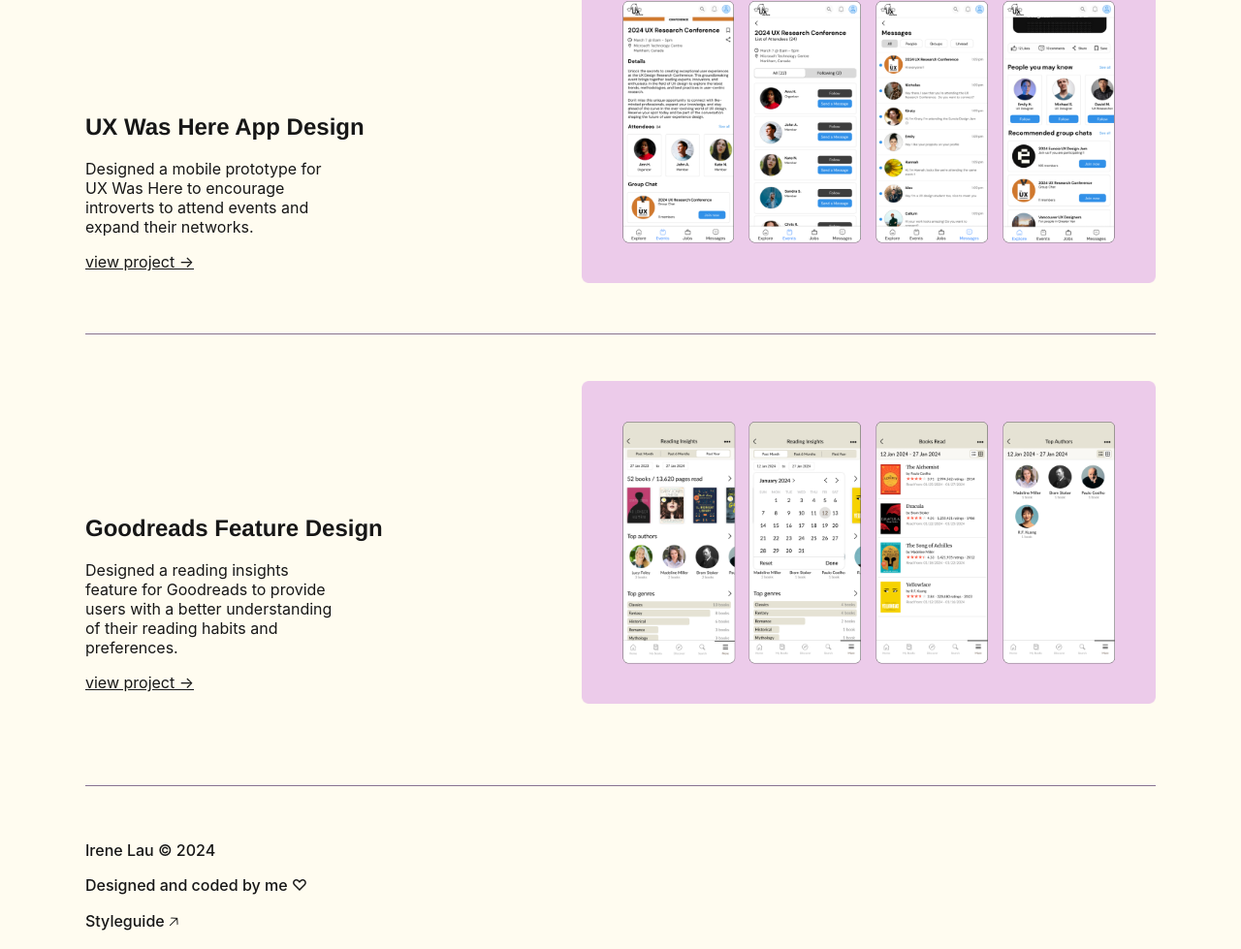
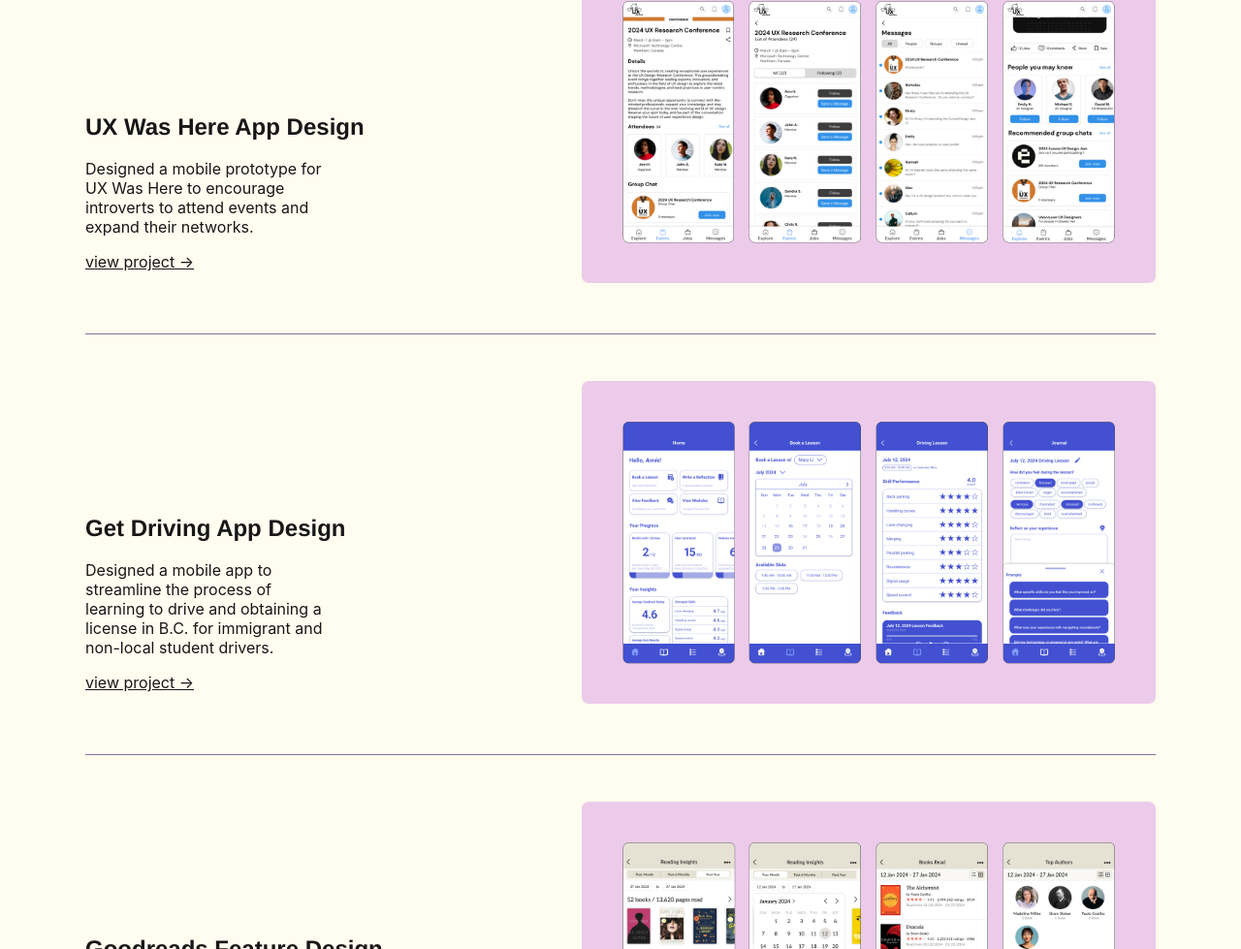
Before and after one commit to pvnkzn/IreneLau_Portfolio, a plain HTML site: page projects.html in a window 1280 px wide. Shown: the part 296-1275 px from the top of the page at 97% size. Drawn offline with Linux system fonts and the light colour scheme; a web font is replaced by a local one.

Commit message:
added project 3 to project page

```diff
--- a/projects.html
+++ b/projects.html
@@ -41,6 +41,20 @@
                 </div>
             </div>
 
+            <!-- proj 3 -->
+            <div class ="project-listing">
+                <div class ="project-content">
+                    <h2>Get Driving App Design</h2>
+                    <p>Designed a mobile app to streamline the process of learning to drive and obtaining a license in B.C. for immigrant and non-local student drivers.</p>
+                    <p><a class = "in-text-link" href = "project3.html">view project →</a></p>
+                </div>
+                <div class = "project-listing-img">
+                    <a href="project3.html">
+                        <img src="img/get-driving.png" alt="Mockups of a driving mobile app design to help students.">
+                    </a>
+                </div>
+            </div>
+
             <!-- proj 2 -->
             <div class ="project-listing">
                 <div class ="project-content">
```
